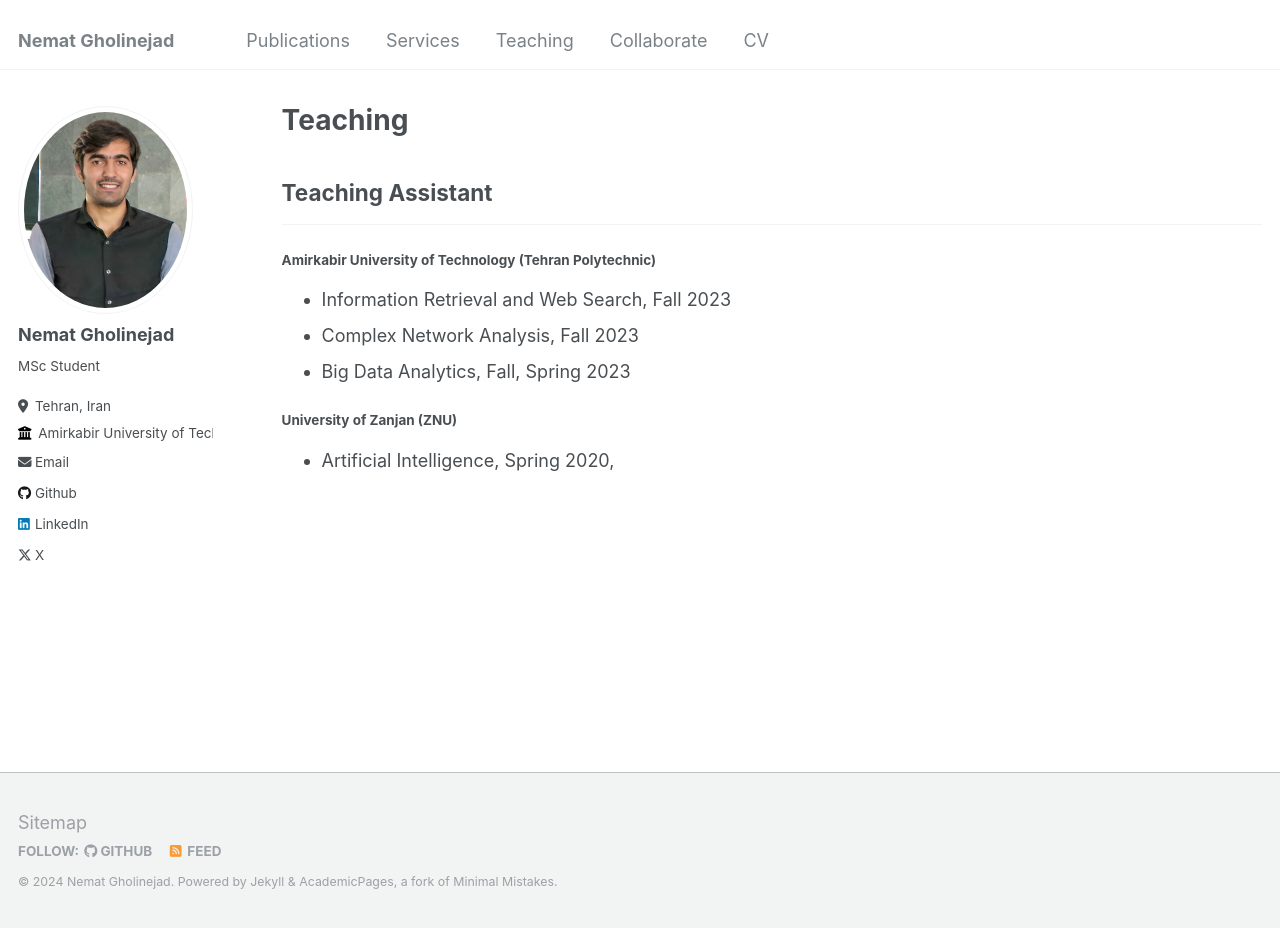
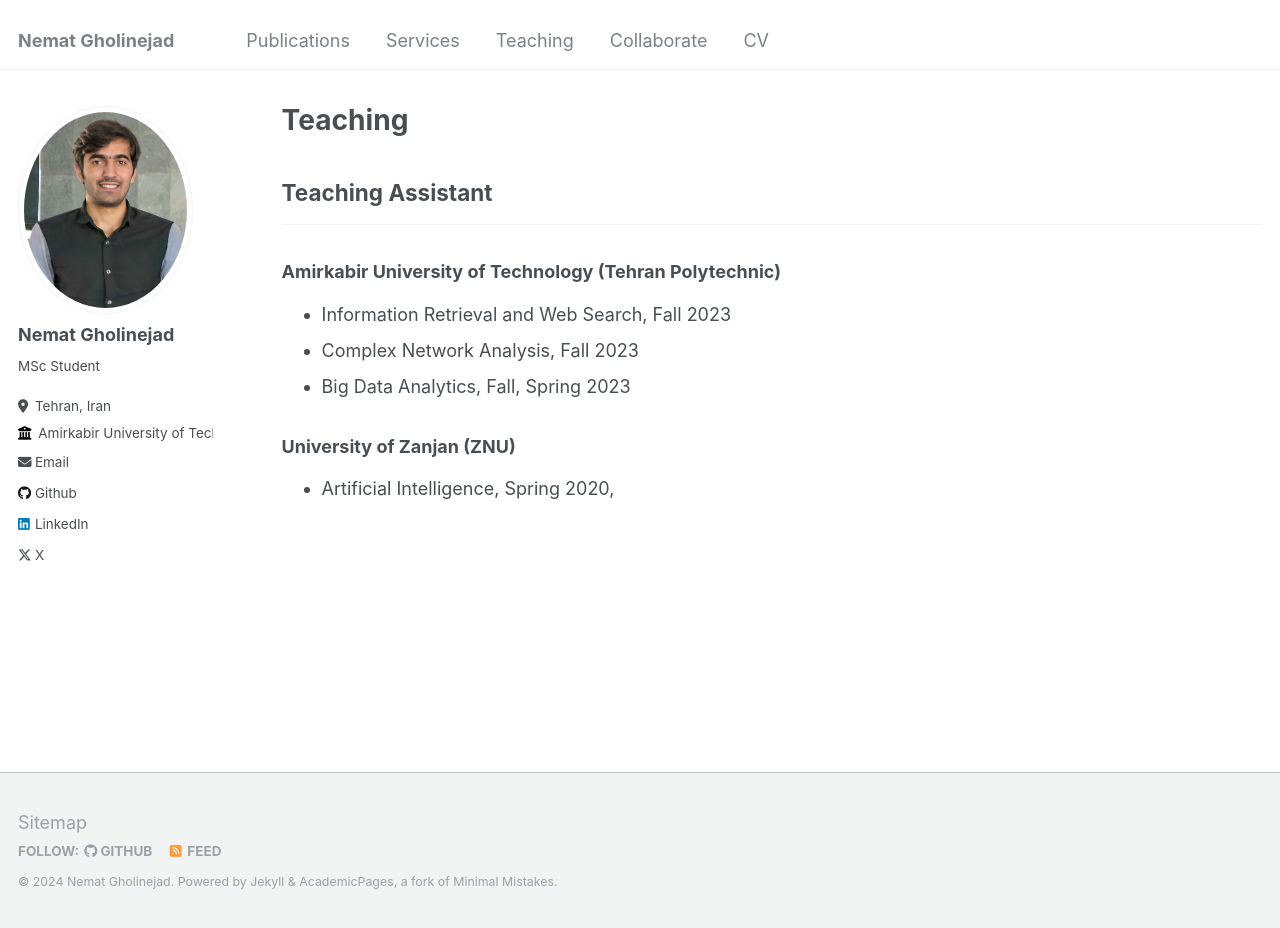
Before and after one commit to nemat-gholinejad/nemat-gholinejad.github.io, a Jekyll site: the page built from _pages/teaching.html, in a window 1280 px wide and 928 px high. Built offline with Jekyll 4.4.1, drawn with Linux system fonts in a browser that asks for light colours.

```diff
--- a/_pages/teaching.html
+++ b/_pages/teaching.html
@@ -9,7 +9,7 @@ author_profile: true
 
 <h2>Teaching Assistant</h2>
 <hr>
-<h4>Amirkabir University of Technology (Tehran Polytechnic)</h4>
+<h3>Amirkabir University of Technology (Tehran Polytechnic)</h3>
 
 <ul>
     <li>Information Retrieval and Web Search, Fall 2023</li>
@@ -17,7 +17,7 @@ author_profile: true
     <li>Big Data Analytics, Fall, Spring 2023</li>
 </ul>
 
-<h4>University of Zanjan (ZNU)</h4>
+<h3>University of Zanjan (ZNU)</h3>
 
 <ul>
     <li>Artificial Intelligence, Spring 2020,</li>
```
